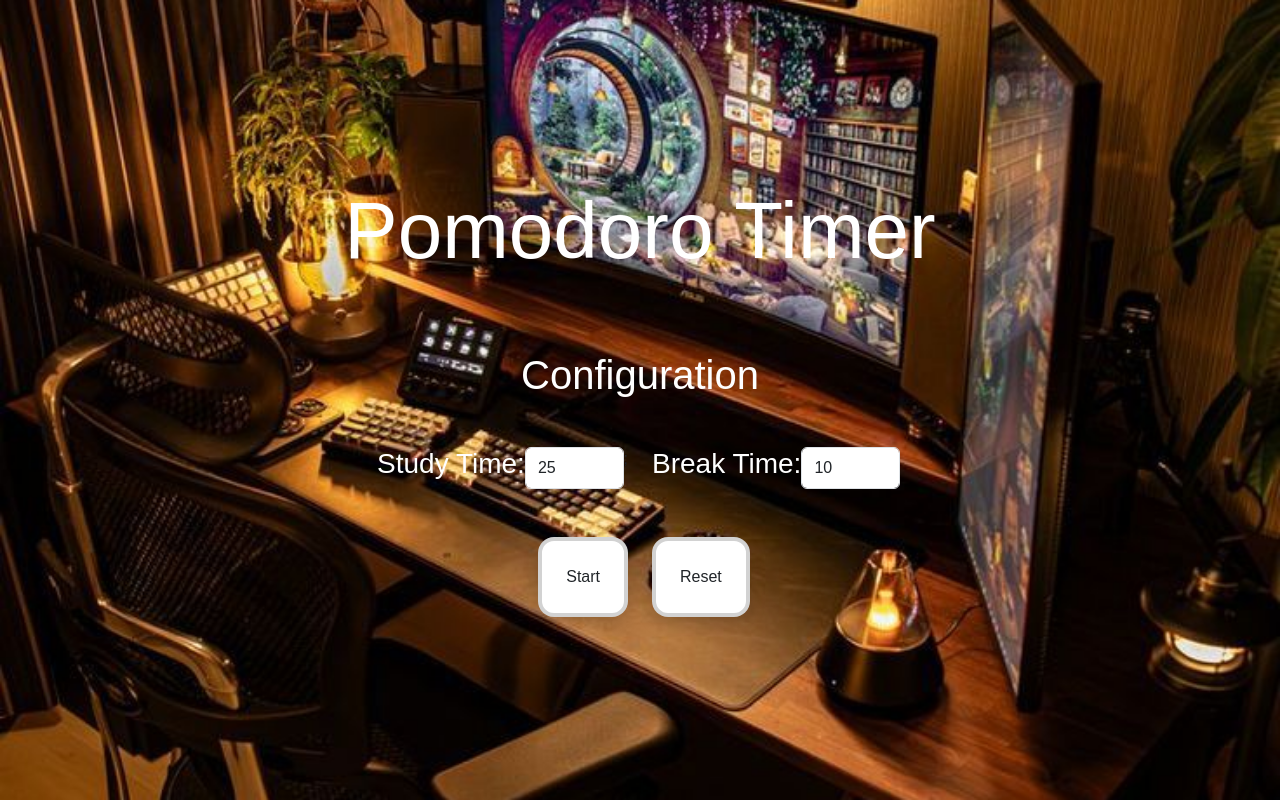
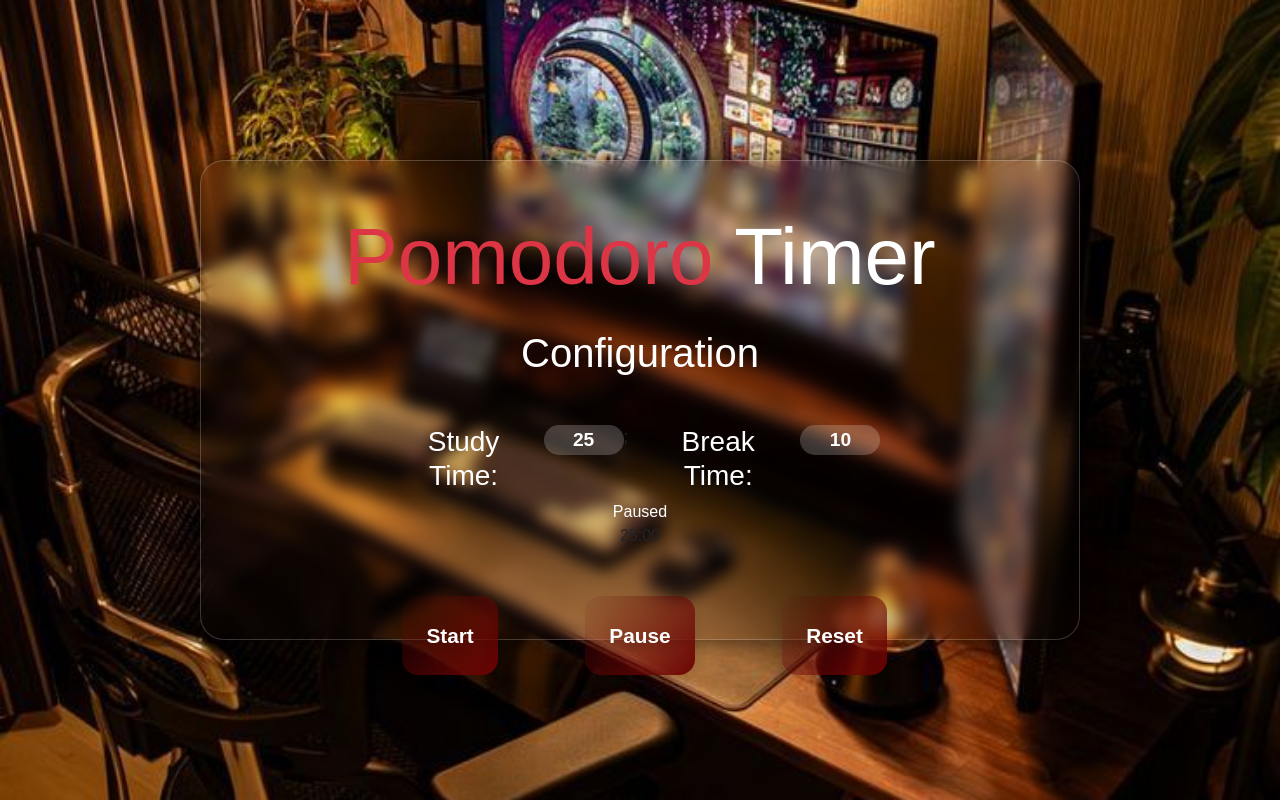
Before and after one commit to matti434/Pomodoro, a plain HTML site: page index.html in a window 1280 px wide. Drawn offline with nearby package versions, Linux system fonts and the light colour scheme.

Commit message:
chore: update styles for buttons, alignment, and visual improvements

```diff
--- a/index.html
+++ b/index.html
@@ -13,29 +13,37 @@
 <body>
 
     <section class="container-fluid min-vh-100 d-flex justify-content-center align-items-center">
-        <div class="row text-center justify-content-center align-items-center">
-            <div class="col-12 mb-3">
-                <h1 class="display-1 text-white">Pomodoro Timer</h1>
+        <div class="row text-center pomodoro-container justify-content-center align-items-center">
+            <div class="col-12">
+                <h1 class="display-1 text-white"><span class="text-danger">Pomodoro</span> Timer</h1>
             </div>
-            <div class="row justify-content-center align-items-center mt-5">
+            <div class="row justify-content-center align-items-center mt-3">
                 <h1 class="text-white mb-5">Configuration</h1>
                 <div class="col-12 col-md-4 d-flex justify-content-center justify-content-md-end">
-                    <h3 class="text-white d-flex align-items-center ">Study Time: </h3>
-                    <input type="text" class="form-control w-25" id="inputStudy" value="25">;
+                    <h3 class="text-white">Study Time: </h3>
+                    <input type="text" class="form-control input-study text-center" id="inputStudy" value="25">;
                 </div>
                 <div class="col-12 col-md-4 d-flex justify-content-center justify-content-md-start">
-                    <h3 class="text-white d-flex align-items-center">Break Time: </h3>
-                    <input type="text" class="form-control w-25" id="inputBreak" value="10">
+                    <h3 class="text-white">Break Time: </h3>
+                    <input type="text" class="form-control  input-break text-center" id="inputBreak" value="10">
                 </div>
             </div>
-            <div class="col-12 col-md-6 mt-5 d-flex justify-content-center justify-content-md-end">
+            <div class="state text-white" id="stateDisplay">Paused</div>
+            <div class="col-12">
+                <div id="timerDisplay" class="timerDisplay">25:00</div>
+            </div>
+            <div class="col-12 col-md-4 mt-5 d-flex justify-content-center justify-content-md-end">
                 <button class="card border-4 rounded-4 shadow p-4" id="startButton">Start</button>
             </div>
-            <div class="col-12 col-md-6 mt-5 d-flex justify-content-center justify-content-md-start">
+            <div class="col-12 col-md-4 mt-5 d-flex justify-content-center">
+                <button class="card border-4 rounded-4 shadow p-4" id="pauseButton">Pause</button>
+            </div>
+            <div class="col-12 col-md-4 mt-5 d-flex justify-content-center justify-content-md-start">
                 <button class="card border-4 rounded-4 shadow p-4" id="resetButton">Reset</button>
             </div>
         </div>
     </section>
+    <audio class="container-alarm text-white" id="alarmSound" src="" preload="auto">audio</audio>
 
 
 
--- a/style.css
+++ b/style.css
@@ -17,13 +17,69 @@ body {
 }
 
 .pomodoro-container {
+  height: 60vh;
+  width: 70%;
   display: flex;
   justify-content: center;
   align-items: center;
   background-color: rgba(255, 255, 255, 0.10); /* Transparencia */
-  padding: 40px;
-  margin: 50px;
   border-radius: 15px;
   backdrop-filter: blur(5px); /* Efecto de vidrio esmerilado */
   border: 1px solid rgba(255, 255, 255, 0.2);
 }
+
+.input-study, .input-break{
+  width: 25%;
+  height: 30px;
+  align-items: center;
+}
+
+.pomodoro-container {
+    background: rgba(0, 0, 0, 0.1); /* Fondo oscuro semitransparente */
+    padding: 3rem;
+    border-radius: 1.5rem;
+    backdrop-filter: blur(8px); /* efecto vidrio difuminado */
+    box-shadow: 0 0 25px rgba(0, 0, 0, 0.6);
+}
+
+/* Inputs */
+.pomodoro-container .form-control {
+    width: 80px;
+    border: none;
+    border-radius: 1rem;
+    background: rgba(255, 255, 255, 0.2);
+    color: #fff;
+    font-weight: bold;
+    font-size: 1.2rem;
+    text-align: center;
+    transition: 0.3s ease;
+    margin-left: 0.5rem;
+}
+
+
+/* Botones */
+.pomodoro-container button {
+    background: linear-gradient(135deg, #0000000a, #6b0404);
+    color: #fff;
+    border: none;
+    border-radius: 1.5rem;
+    font-size: 1.3rem;
+    font-weight: 600;
+    padding: 0.8rem 2.5rem;
+    transition: transform 0.2s ease, box-shadow 0.2s ease;
+}
+
+.pomodoro-container button:hover {
+    transform: translateY(-3px);
+    box-shadow: 0 8px 20px rgba(41, 24, 11, 0.4);
+}
+
+.pomodoro-container h3 {
+    margin-right: 0.5rem;
+}
+
+.container-alarm{
+  position: relative;
+  top: 0;
+  left: 0;
+}
```
